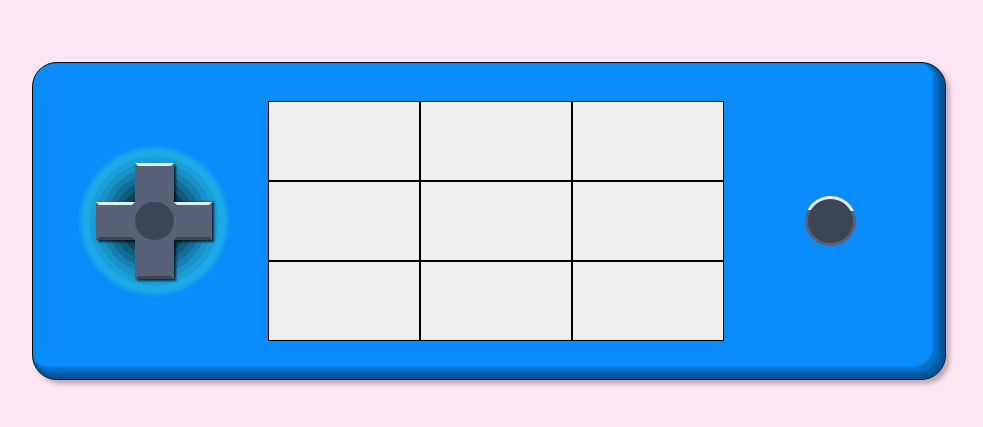
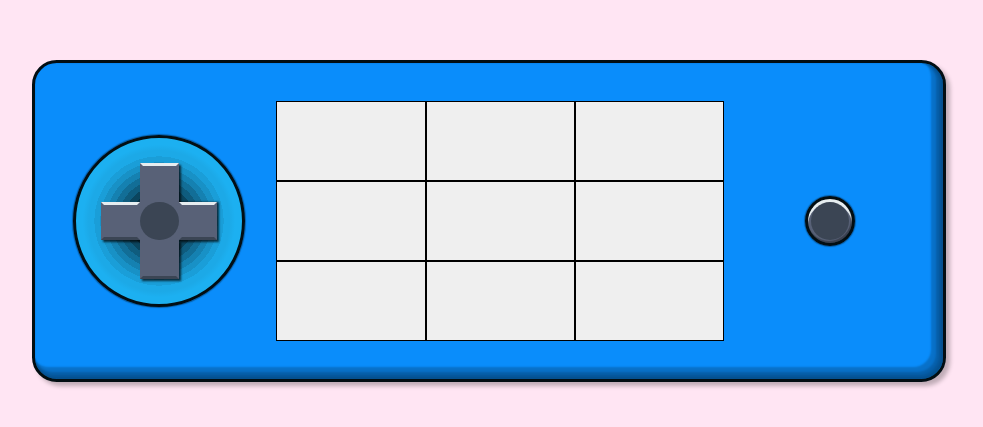
Before and after one commit to EGRrqq/tic-tac-toe, a website: page index.html in a window 1280 px wide. Shown: the part 179-606 px from the top of the page, without its empty margins (151-1134 px from the left). Drawn offline with Linux system fonts and the light colour scheme.

Commit message:
feat(css): add borders and shadows on the sides
feat(css): remove bg color from blue-shading variable

```diff
--- a/style.css
+++ b/style.css
@@ -29,7 +29,7 @@
     #1891c6 45% 50%,
     #1a9ed8 50% 55%,
     #1ca9e7 55% 60%,
-    var(--blue-400) 65% 75%,
+    #1cb0f1 65% 75%,
     transparent
   );
 
@@ -44,7 +44,7 @@
     #1891c6 48% 50%,
     #1a9ed8 53% 55%,
     #1ca9e7 58% 60%,
-    var(--blue-400) 65% 75%,
+    #1cb0f1 65% 75%,
     transparent
   );
 }
@@ -91,7 +91,7 @@ button:focus-within {
 
   padding: var(--section-padding);
   border-radius: 1rem;
-  border: 0.08rem solid var(--blue-800);
+  border: 3px solid var(--blue-800);
 
   background-color: var(--blue-400);
 
@@ -109,6 +109,8 @@ button:focus-within {
   grid-template-rows: repeat(3, 1fr);
   place-self: center;
 
+  box-shadow: 0px 0px 1px 1px rgb(0, 0, 0, 0.35);
+  border: 3px solid var(--blue-800);
   background: var(--blue-shading);
   border-radius: 50%;
   padding: 1rem;
@@ -180,11 +182,16 @@ button[data-position="left"] {
   min-height: var(--btn-md);
   min-width: var(--btn-md);
   border-radius: 50%;
-  border: none;
   display: flex;
   padding: 3px;
+  border: 3px solid var(--blue-800);
 
-  background: linear-gradient(1deg, var(--blue-600) 70%, var(--blue-100) 71%);
+  background: linear-gradient(1deg, var(--blue-600) 80%, var(--blue-100) 81%);
+
+  box-shadow:
+    inset -1px -2px 1px rgb(0, 0, 0, 0.35),
+    inset 0px 4px 0px 0px var(--blue-100),
+    0px 0px 1px 1px rgb(0, 0, 0, 0.35);
 }
 
 .click-btn-inner {
@@ -195,7 +202,7 @@ button[data-position="left"] {
   background-color: var(--blue-700);
 }
 
-@media screen and (max-width: 712px) {
+@media screen and (max-width: 1200px) {
   .console {
     grid-template-columns: repeat(2, 1fr);
     grid-template-rows: repeat(2, 1fr);
```
